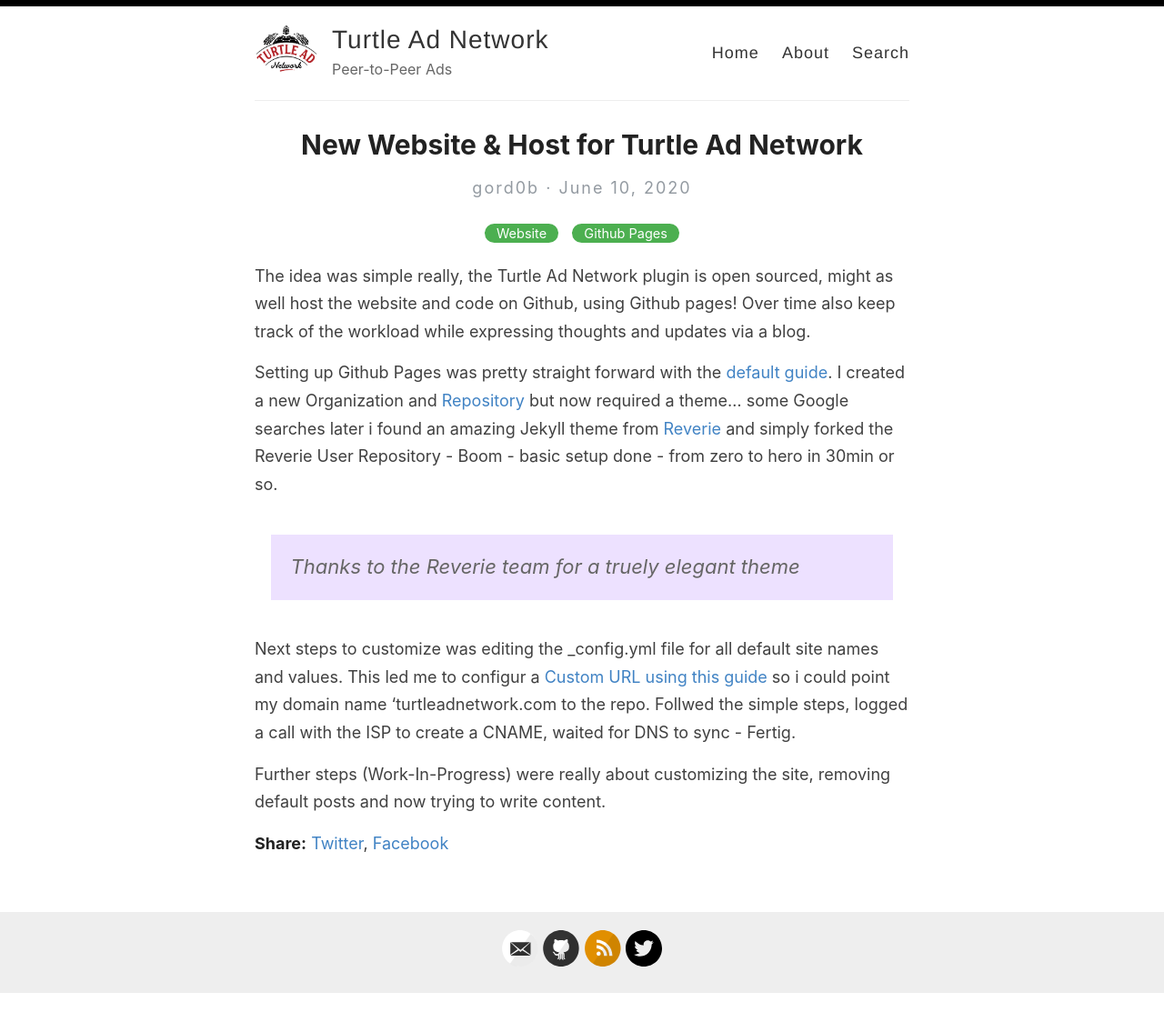
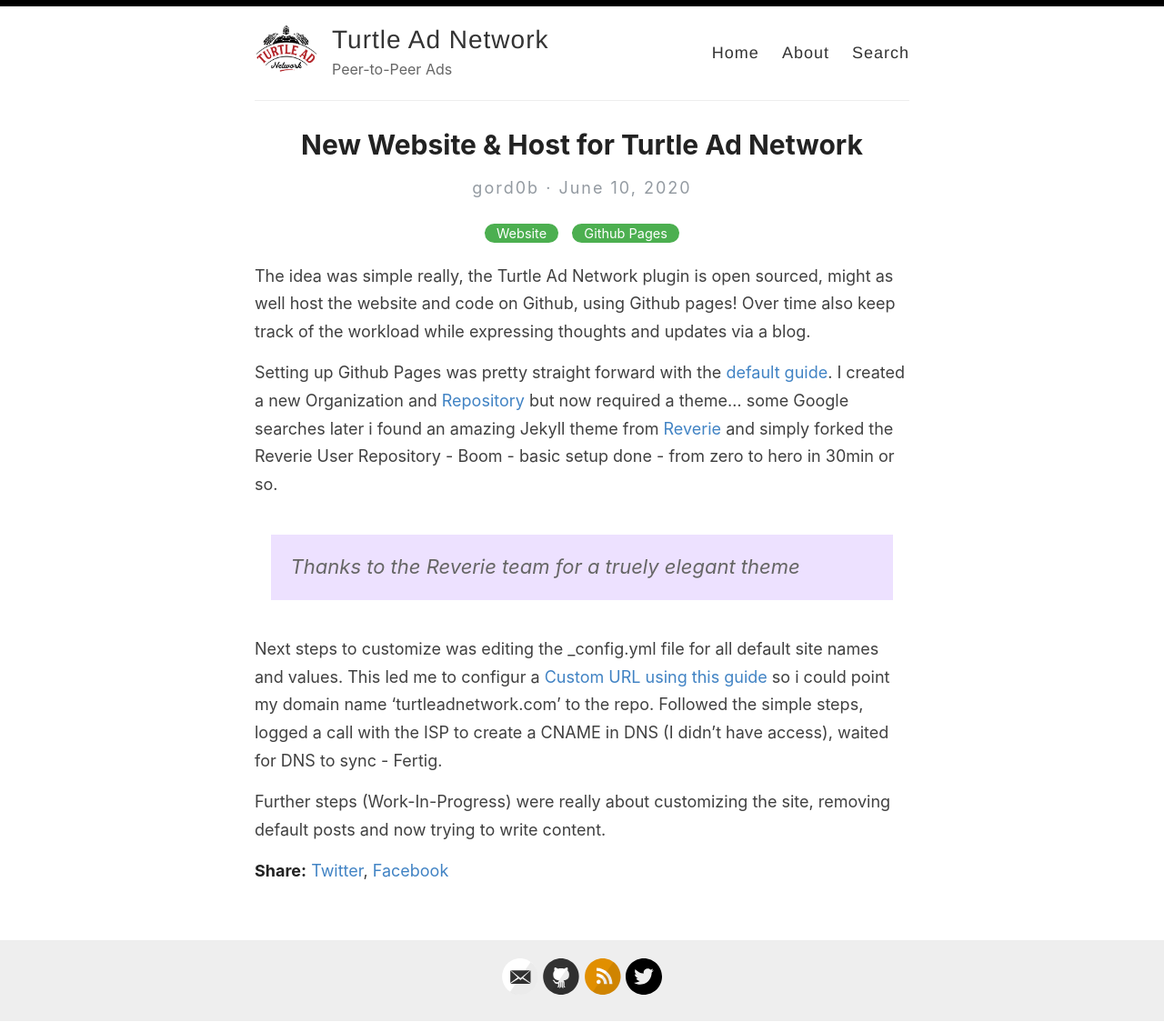
Before and after one commit to TurtleAdNetwork/TurtleAdNetwork.github.io, a Jekyll site: the page built from _posts/2020-06-10-new-website-and-host-for-turtleadnetwork.md, in a window 1280 px wide. Shown: the whole page at 91% size. Built offline with Jekyll 4.4.1, drawn with Linux system fonts in a browser that asks for light colours; before the commit the page ends 1093 px from its top, so only the background shows below that.

Commit message:
Update 2020-06-10-new-website-and-host-for-turtleadnetwork.md

```diff
--- a/_posts/2020-06-10-new-website-and-host-for-turtleadnetwork.md
+++ b/_posts/2020-06-10-new-website-and-host-for-turtleadnetwork.md
@@ -11,6 +11,6 @@ I created a new Organization and [Repository](https://github.com/TurtleAdNetwork
 
 > Thanks to the Reverie team for a truely elegant theme
 
-Next steps to customize was editing the _config.yml file for all default site names and values. This led me to configur a [Custom URL using this guide](https://help.github.com/en/github/working-with-github-pages/configuring-a-custom-domain-for-your-github-pages-site) so i could point my domain name 'turtleadnetwork.com to the repo. Follwed the simple steps, logged a call with the ISP to create a CNAME, waited for DNS to sync - Fertig.
+Next steps to customize was editing the _config.yml file for all default site names and values. This led me to configur a [Custom URL using this guide](https://help.github.com/en/github/working-with-github-pages/configuring-a-custom-domain-for-your-github-pages-site) so i could point my domain name 'turtleadnetwork.com' to the repo. Followed the simple steps, logged a call with the ISP to create a CNAME in DNS (I didn't have access), waited for DNS to sync - Fertig.
 
 Further steps (Work-In-Progress) were really about customizing the site, removing default posts and now trying to write content.
```
